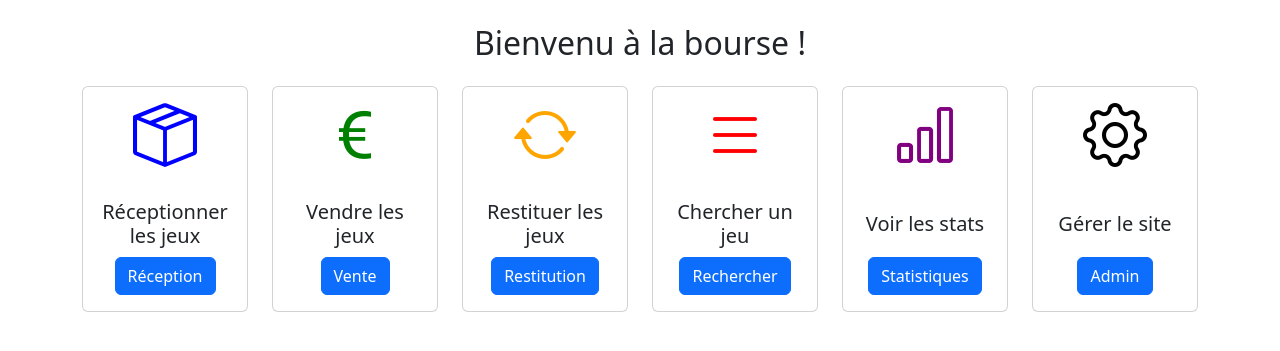
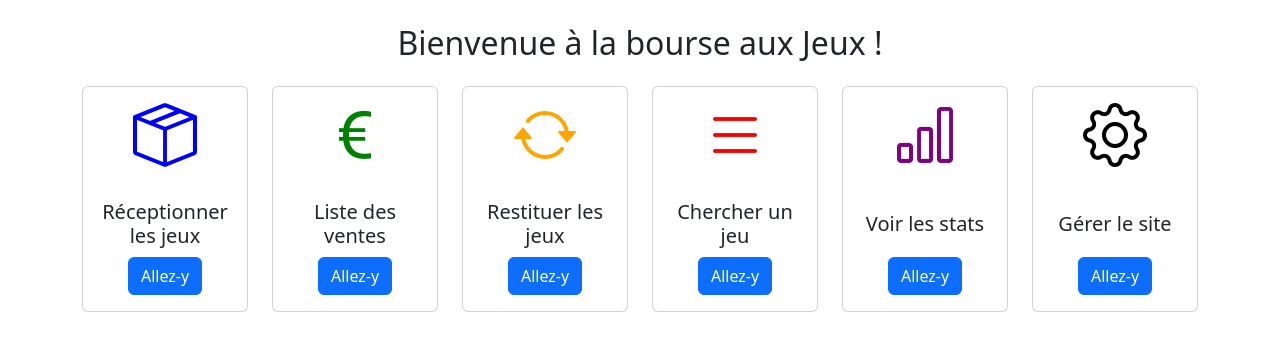
Before and after one commit to rblevanens/flip-baj, a PHP site: page /FlipBAJ/flip_baj/main/index.php in a window 1280 px wide. Shown: the part 98-449 px from the top of the page. Run offline with PHP 8.4, Linux system fonts and the light colour scheme.

Commit message:
changements mineurs sur les termes utilisés dans l'interface.

```diff
--- a/flip_baj/main/index.php
+++ b/flip_baj/main/index.php
@@ -5,14 +5,14 @@ include ('header.php');
 ?>
 <main>
 	<div class="container">
-		<h2 class="text-center my-4">Bienvenu à la bourse !</h2>
+		<h2 class="text-center my-4">Bienvenue à la bourse aux Jeux !</h2>
 		<div class="row">
 			<div class="col">
 				<div class="card text-center">
 					<i class="bi bi-box-seam" style="font-size: 4em; color: blue;"></i>
 					<div class="card-body">
 						<h5 class="card-title">Réceptionner les jeux</h5>
-						<a href="selectionvendeur.php?t=reception" class="btn btn-primary">Réception</a>
+						<a href="selectionvendeur.php?t=reception" class="btn btn-primary">Allez-y</a> <!-- 'Réception' ou 'Allez-y' -->
 					</div>
 				</div>
 			</div>
@@ -20,8 +20,8 @@ include ('header.php');
 				<div class="card text-center">
 					<i class="bi bi-currency-euro" style="font-size: 4em; color: green;"></i>
 					<div class="card-body">
-						<h5 class="card-title">Vendre les jeux</h5>
-						<a href="vente.php" class="btn btn-primary">Vente</a>
+						<h5 class="card-title">Liste des ventes</h5>
+						<a href="vente.php" class="btn btn-primary">Allez-y</a> <!-- 'Vente' ou 'Allez-y' -->
 					</div>
 				</div>
 			</div>
@@ -30,7 +30,7 @@ include ('header.php');
 					<i class="bi bi-arrow-repeat" style="font-size: 4em; color: orange;"></i>
 					<div class="card-body">
 						<h5 class="card-title">Restituer les jeux</h5>
-						<a href="selectionvendeur.php?t=restitution" class="btn btn-primary">Restitution</a>
+						<a href="selectionvendeur.php?t=restitution" class="btn btn-primary">Allez-y</a> <!-- 'Restitution' ou 'Allez-y' -->
 					</div>
 				</div>
 			</div>
@@ -39,7 +39,7 @@ include ('header.php');
 					<i class="bi bi-list" style="font-size: 4em; color: red;"></i>
 					<div class="card-body">
 						<h5 class="card-title">Chercher un jeu</h5>
-						<a href="listejeux.php" class="btn btn-primary">Rechercher</a>
+						<a href="listejeux.php" class="btn btn-primary">Allez-y</a> <!-- 'Rechercher' ou 'Allez-y' -->
 					</div>
 				</div>
 			</div>
@@ -48,7 +48,7 @@ include ('header.php');
 					<i class="bi bi-bar-chart" style="font-size: 4em; color: purple;"></i>
 					<div class="card-body">
 						<h5 class="card-title">Voir les stats</h5>
-						<a href="stats.php" class="btn btn-primary">Statistiques</a>
+						<a href="stats.php" class="btn btn-primary">Allez-y</a> <!-- 'Statistiques' ou 'Allez-y' -->
 					</div>
 				</div>
 			</div>
@@ -57,7 +57,7 @@ include ('header.php');
 					<i class="bi bi-gear" style="font-size: 4em; color: black;"></i>
 					<div class="card-body">
 						<h5 class="card-title">Gérer le site</h5>
-						<a href="admin.php" class="btn btn-primary">Admin</a>
+						<a href="admin.php" class="btn btn-primary">Allez-y</a> <!-- 'Admin' ou 'Allez-y' -->
 					</div>
 				</div>
 			</div>
--- a/flip_baj/main/listejeux.php
+++ b/flip_baj/main/listejeux.php
@@ -33,7 +33,7 @@ while ($row = $results->fetch(\PDO::FETCH_ASSOC)) {
 <main class="container">
 	<div class="row">
 		<div class="col">
-			<h2>Recherche de jeux</h2>
+			<h2>Recherche d'un jeu</h2>
 			<form id="searchForm" class="row g-3">
 				<div class="col-md-3">
 					<div class="form-floating">
--- a/flip_baj/main/vente.php
+++ b/flip_baj/main/vente.php
@@ -17,11 +17,11 @@ include ('header.php');
 </ul>
 <main class="container">
 	<div class="row">
-		<h2 class="text-center mb-4">Liste des ventes</h2>
+		<h2 class="text-center mb-4">Liste des ventes - Vendre un jeu</h2>
 	</div>
 	<div class="row text-center">
 		<div>
-			<button id="showVente" class="btn btn-primary">Ajouter des jeux au panier</button>
+			<button id="showVente" class="btn btn-primary">Faire une vente</button>
 		</div>
 	</div>
 	<div class="row">
```
Also changed, not shown: package-lock.json.
